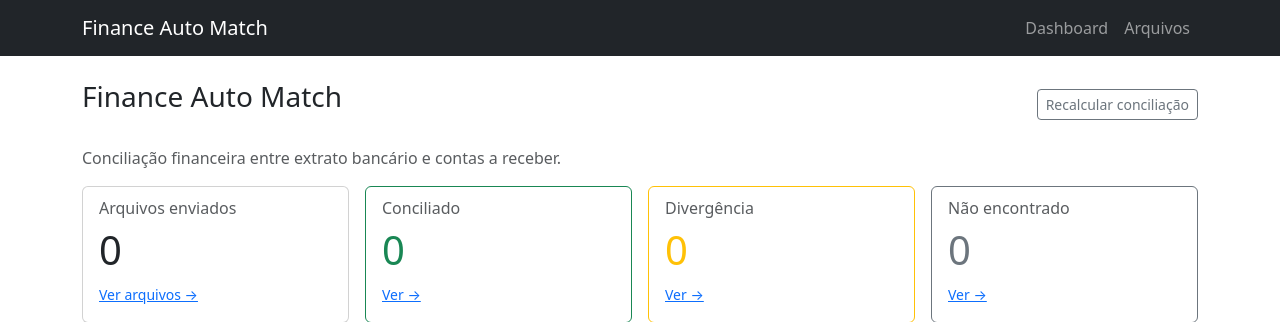
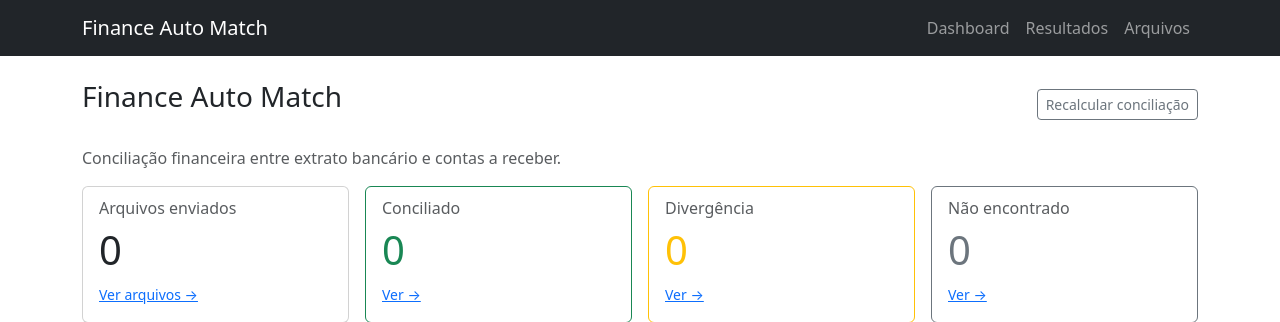
Before and after one commit to viniciusperrone/finance-auto-match, a Django app: page / in a window 1280 px wide. Shown: the top 322 px of the page. Run offline with Django 5.2, Linux system fonts and the light colour scheme; data that the repository does not hold is empty.

Commit message:
feat: updated base template

```diff
--- a/templates/base.html
+++ b/templates/base.html
@@ -4,76 +4,32 @@
 <head>
     <meta charset="UTF-8">
     <meta name="viewport" content="width=device-width, initial-scale=1.0">
-
     <title>{% block title %}Finance Auto Match{% endblock %}</title>
-
     <!-- Bootstrap CSS -->
-    <link
-        href="https://cdn.jsdelivr.net/npm/bootstrap@5.3.7/dist/css/bootstrap.min.css"
-        rel="stylesheet"
-    >
-
+    <link href="https://cdn.jsdelivr.net/npm/bootstrap@5.3.7/dist/css/bootstrap.min.css" rel="stylesheet">
     <!-- CSS do projeto -->
     <link rel="stylesheet" href="{% static 'css/style.css' %}">
 </head>
 <body>
-
-    <!-- Navbar -->
-    <nav class="navbar navbar-expand-lg navbar-dark bg-dark">
+    <nav class="navbar navbar-expand-lg navbar-dark bg-dark mb-4">
         <div class="container">
-            <a class="navbar-brand" href="/">
-                Finance Auto Match
-            </a>
-
-            <button
-                class="navbar-toggler"
-                type="button"
-                data-bs-toggle="collapse"
-                data-bs-target="#navbarNav"
-            >
-                <span class="navbar-toggler-icon"></span>
-            </button>
-
-            <div class="collapse navbar-collapse" id="navbarNav">
-                <ul class="navbar-nav ms-auto">
-                    <li class="nav-item">
-                        <a class="nav-link" href="/">Dashboard</a>
-                    </li>
-                    <li class="nav-item">
-                        <a class="nav-link" href="/arquivos/">Arquivos</a>
-                    </li>
-                </ul>
+            <a class="navbar-brand" href="{% url 'dashboard:home' %}">Finance Auto Match</a>
+            <div class="navbar-nav">
+                <a class="nav-link" href="{% url 'dashboard:home' %}">Dashboard</a>
+                <a class="nav-link" href="{% url 'dashboard:results_list' %}">Resultados</a>
+                <a class="nav-link" href="{% url 'uploads:list' %}">Arquivos</a>
             </div>
         </div>
     </nav>
 
-    <!-- Conteúdo -->
-    <main class="container py-4">
-
-        <!-- Mensagens do Django -->
+    <div class="container">
         {% if messages %}
             {% for message in messages %}
-                <div class="alert alert-{{ message.tags }} alert-dismissible fade show">
-                    {{ message }}
-                    <button
-                        type="button"
-                        class="btn-close"
-                        data-bs-dismiss="alert"
-                    ></button>
-                </div>
+                <div class="alert alert-{{ message.tags }}" role="alert">{{ message }}</div>
             {% endfor %}
         {% endif %}
 
-        {% block content %}
-        {% endblock %}
-
-    </main>
-
-    <!-- Bootstrap JS -->
-    <script src="https://cdn.jsdelivr.net/npm/bootstrap@5.3.7/dist/js/bootstrap.bundle.min.js"></script>
-
-    {% block scripts %}
-    {% endblock %}
-
+        {% block content %}{% endblock %}
+    </div>
 </body>
 </html>
```
